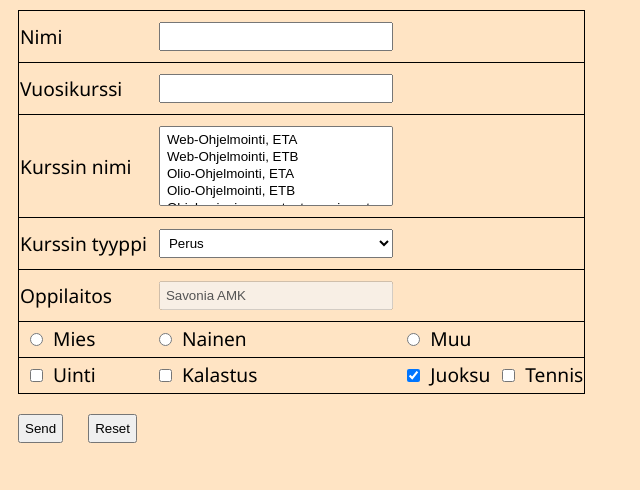
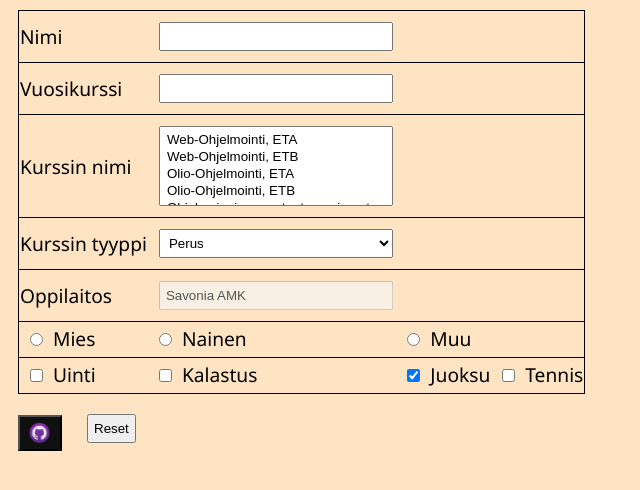
Before and after one commit to njekk/Web-ohjelmointi, a plain HTML site: page VK2KT/KT10.html in a window 1280 px wide. Shown: the whole page, without its empty margins (0-640 px from the left). Drawn offline with Linux system fonts and the light colour scheme.

Commit message:
KT10 korjaus

```diff
--- a/VK2KT/KT10.html
+++ b/VK2KT/KT10.html
@@ -30,6 +30,15 @@
         tr{
             border: 1px solid black;
         }
+        input[type=submit]{
+            background-image: url(send.png);
+            background-size: contain;
+            width: 44px;
+            height: 36px;
+            background-repeat: no-repeat;
+            font-size: 1px;
+            text-align: left;
+        }
     </style>
 </head>
 <body>
@@ -48,6 +57,7 @@
         <tr>
             <td for="course[]">Kurssin nimi</td>
             <td>
+                <!-- multiple toimii pitämällä CTRL-näppäintä pohjassa valittaessa useampaa kurssia -->
                 <select multiple name="kurssi[]" id="course">
                     <option value="WO-ETA">Web-Ohjelmointi, ETA</option>
                     <option value="WO-ETB">Web-Ohjelmointi, ETB</option>
@@ -60,6 +70,7 @@
         <tr>
             <td for="course_type">Kurssin tyyppi</td>
             <td>
+
                 <select name="kurssityyppi" id="course_type">
                     <option value="P">Perus</option>
                     <option value="L">Laajennettu</option>
```
